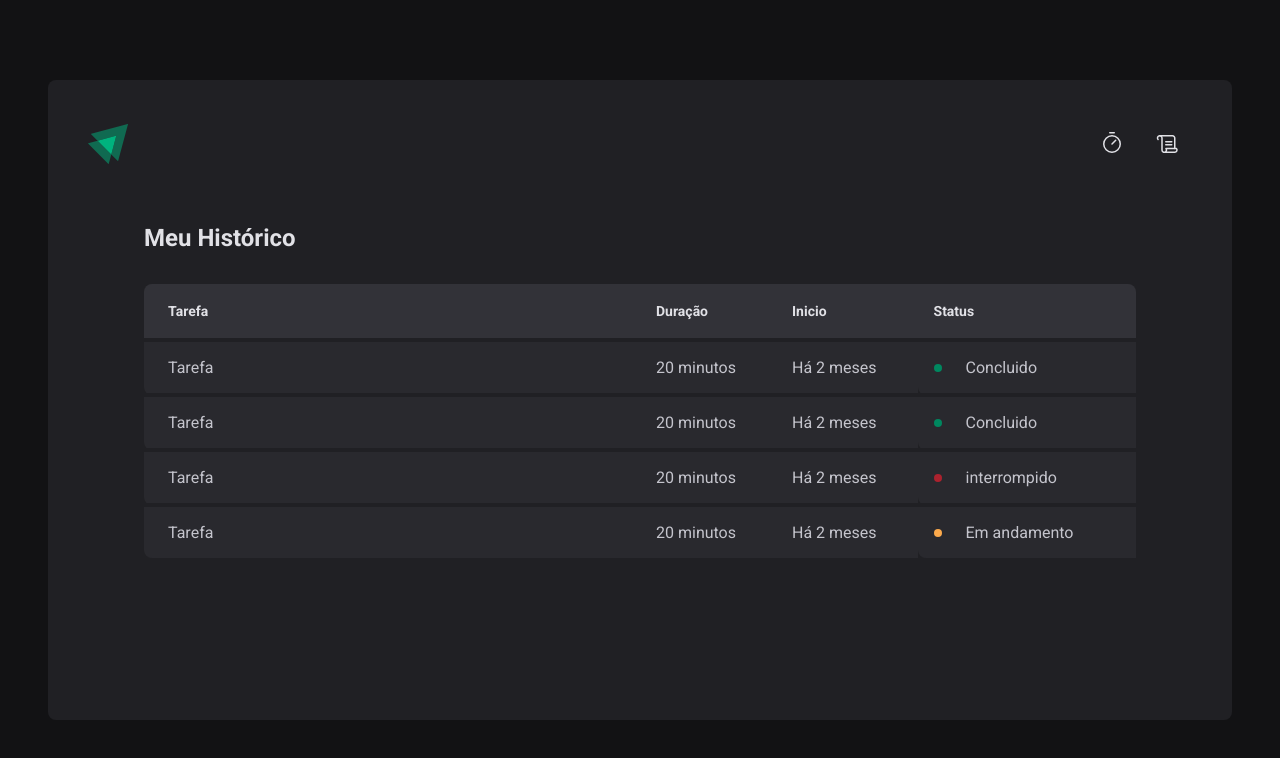
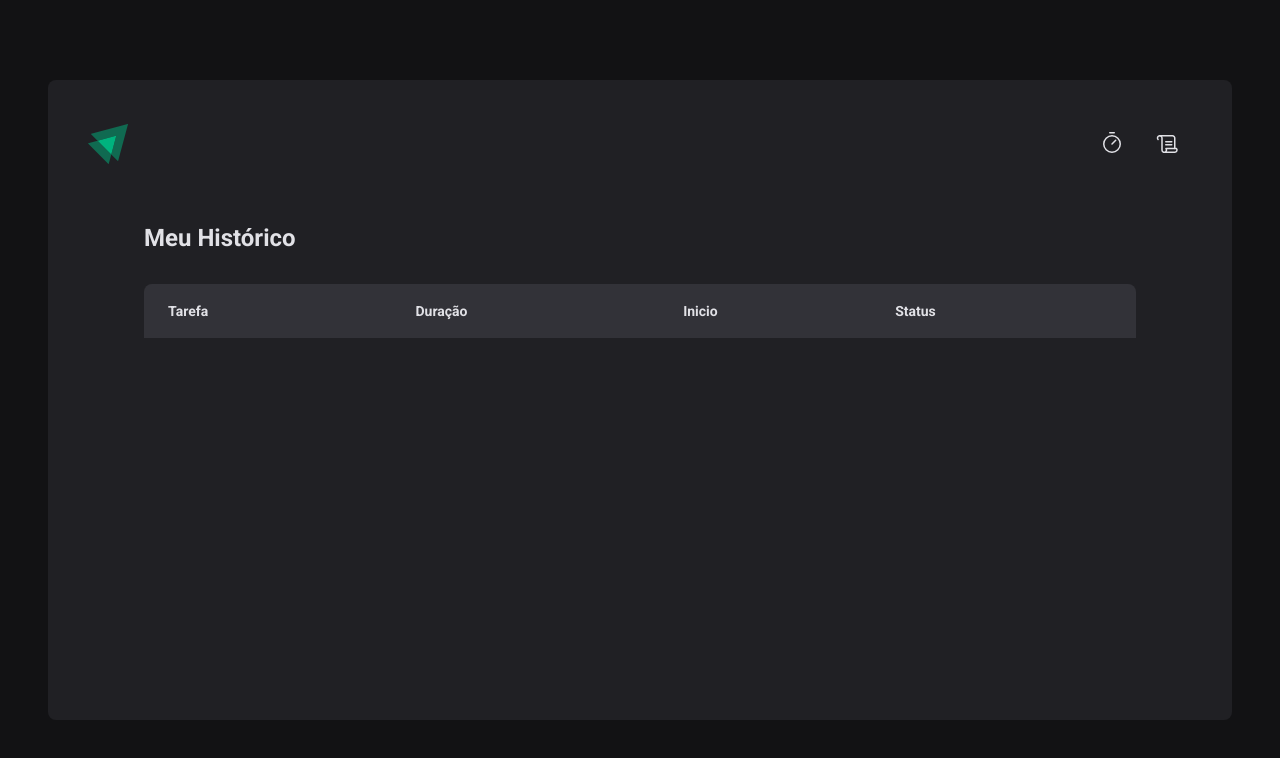
Before and after one commit to iKaueMatos/promodoro-ignite, a React (Vite) app: page /history in a window 1280 px wide. Shown: the top 758 px of the page. Built offline with nearby package versions, Linux system fonts and the light colour scheme.

Commit message:
Adicionando historico na aplicação

```diff
--- a/src/pages/History/index.tsx
+++ b/src/pages/History/index.tsx
@@ -1,6 +1,11 @@
-import { HistoryContainer,HistoryList, Status } from "./styles";
+import { useContext } from "react";
+import { HistoryContainer, HistoryList, Status } from "./styles";
+import { CyclesContext } from "../../context/CyclesContext";
+import { formatDistanceToNow } from 'date-fns';
+import { ptBR } from "date-fns/locale";
 
 export function History() {
+    const { cycles } = useContext(CyclesContext);
     return (
         <HistoryContainer>
             <h1>Meu Histórico</h1>
@@ -16,38 +21,35 @@
                         </tr>
                     </thead>
                     <tbody>
-                        <tr>
-                            <td>Tarefa</td>
-                            <td>20 minutos</td>
-                            <td>Há 2 meses</td>
+
+                        {cycles.map((cycle) => {
+                            return (
+                                <tr key={cycle.id}>
+                                    <td>{cycle.task}</td>
+                                    <td>{cycle.minutesAmount} minutos</td>
+                                    <td>{formatDistanceToNow(cycle.startDate, {
+                                        addSuffix:true,
+                                        locale:ptBR
+                                    })}</td>
                                     <td>
+                                        {cycle.finishedDate && (
                                             <Status statusColor="green">Concluido</Status>
+                                        )}
+
+                                        {cycle.interruptedDate && (
+                                            <Status statusColor="red">Interrompido</Status>
+                                        )}
+                                        {(!cycle.finishedDate && !cycle.interruptedDate ) && (
+                                            <Status statusColor="yellow">Em andamento</Status>
+                                        )}
+
+                                        {cycle.finishedDate && (
+                                            <Status statusColor="green">Concluido</Status>
+                                        )}
                                     </td>
                                 </tr>
-                        <tr>
-                            <td>Tarefa</td>
-                            <td>20 minutos</td>
-                            <td>Há 2 meses</td>
-                            <td>
-                                <Status statusColor="green">Concluido</Status>
-                            </td>
-                        </tr>
-                        <tr>
-                            <td>Tarefa</td>
-                            <td>20 minutos</td>
-                            <td>Há 2 meses</td>
-                            <td>
-                                <Status statusColor="red">interrompido</Status>
-                            </td>
-                        </tr>
-                        <tr>
-                            <td>Tarefa</td>
-                            <td>20 minutos</td>
-                            <td>Há 2 meses</td>
-                           <td>
-                                <Status statusColor="yellow">Em andamento</Status>
-                           </td>
-                        </tr>
+                            )
+                        })}
                     </tbody>
                 </table>
             </HistoryList>
--- a/src/pages/Home/index.tsx
+++ b/src/pages/Home/index.tsx
@@ -29,19 +29,20 @@
         }
     });
 
-    const {
-        handleSubmit,
-        watch,
-        reset
-    } = newCycleForm;
+    const { handleSubmit, watch, reset } = newCycleForm;
 
     //Watch => Capturando o valor que esta dentro do campo
     const taskWatch = watch('task');
     const isSubmitDisabled = !taskWatch;
 
+    function handleCreateNewCycle(data: NewCycleFormData) {
+        createNewCycle(data);
+        reset();
+    }
+
     return (
         <HomeContainer>
-            <form onSubmit={handleSubmit(createNewCycle)} action="">
+            <form onSubmit={handleSubmit(handleCreateNewCycle)} action="">
 
                     <FormProvider {...newCycleForm}>
                         <NewCycleForm/>
```
Also changed, not shown: src/context/CyclesContext.tsx (+4 -3 lines). Lines whose indentation alone changed are shown as unchanged.
